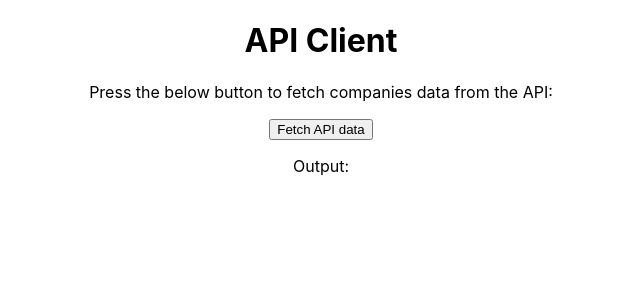
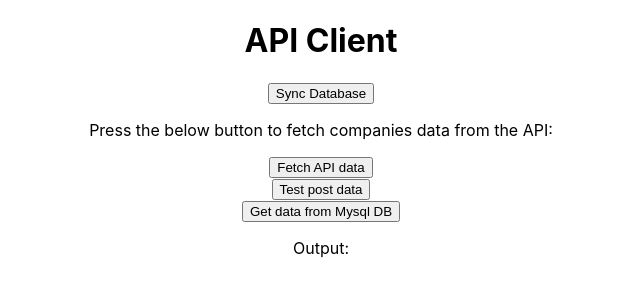
Before and after one commit to haidanglevn/nooflab-recruitment-task, a React (Create React App) app in the folder frontend/: page / in a window 1280 px wide. Shown: the top 300 px of the page, without its empty margins (319-959 px from the left). Built offline with nearby package versions, Linux system fonts and the light colour scheme.

Commit message:
Add test sync, post and get function to the frontend

```diff
--- a/frontend/src/App.jsx
+++ b/frontend/src/App.jsx
@@ -22,46 +22,84 @@ function App() {
     for (const code of capitalRegionPostalCode) {
       await axios
         .get(
-          `http://avoindata.prh.fi/bis/v1?totalResults=true&maxResults=20&resultsFrom=0&streetAddressPostCode=${code}&companyRegistrationFrom=2014-02-28`
+          `http://avoindata.prh.fi/bis/v1?totalResults=true&maxResults=1&resultsFrom=0&streetAddressPostCode=${code}&companyRegistrationFrom=2014-02-28`
         )
         .then((res) => {
           console.log(`Result for postal code: ${code}`);
-          console.log(res.data.results);
+          const results = res.data.results;
+          console.log(
+            "Sending data to local mysql database: ",
+            results
+          );
+          results.map((company)=> {
+            console.log(company)
+          })
           console.log("---------------------------------");
         });
     }
-    /* capitalRegionPostalCode.map((code) => {
-      axios
-        .get(
-          `http://avoindata.prh.fi/bis/v1?totalResults=true&maxResults=2&resultsFrom=0&streetAddressPostCode=${code}&companyRegistrationFrom=2014-02-28`
-        )
-        .then((res) => {
-          console.log(`Result for postal code: ${code}`);
-          console.log(res.data.results);
-          console.log("---------------------------------");
-        });
-    }); */
   };
-  useEffect(() => {
-    axios.get("http://localhost:4000").then((res) => {
-      console.log("backend connected");
-    });
-  }, []);
+
+  const testPostData = () => {
+    const testData = {
+      name: "Knowway oy",
+      businessId: "3353271-6",
+      registrationDate: "2023-03-21",
+      companyForm: "OY",
+      detailsUri: "http://avoindata.prh.fi/opendata/bis/v1/3353271-6",
+    };
+    axios
+      .post("http://localhost:4000/addCompany", testData)
+      .then((response) => {
+        console.log(response);
+      })
+      .catch((error) => {
+        console.log(error);
+      });
+  };
+
+  const getAll = async () => {
+    await axios
+      .get("http://localhost:4000/getAll")
+      .then((res) => {
+        console.log(res.data);
+      })
+      .catch((error) => console.log(error));
+  };
+
+  const syncDatabase = () => {
+    axios
+      .get("http://localhost:4000/")
+      .then((res) => {
+        console.log("Sync data done");
+      })
+      .catch((error) => console.log(error));
+  }
+
+
 
   return (
     <div className="App">
       <h1>API Client</h1>
+      <div>
+        <button onClick={syncDatabase}>Sync Database</button>
+      </div>
       <p>Press the below button to fetch companies data from the API:</p>
-
       <button onClick={fetchAPIdata}>Fetch API data</button>
       <div>
         {businessData.map((business) => {
           return <p>{business.name}</p>;
         })}
       </div>
+      <div>
+        <button onClick={testPostData}>Test post data</button>
+      </div>
+      <div>
+        <button onClick={getAll}>Get data from Mysql DB</button>
+      </div>
       <p>Output: </p>
-{/*       {businessData.map()}
- */}    </div>
+      {/*       {businessData.map()}
+       */}{" "}
+    </div>
   );
 }
 
```
